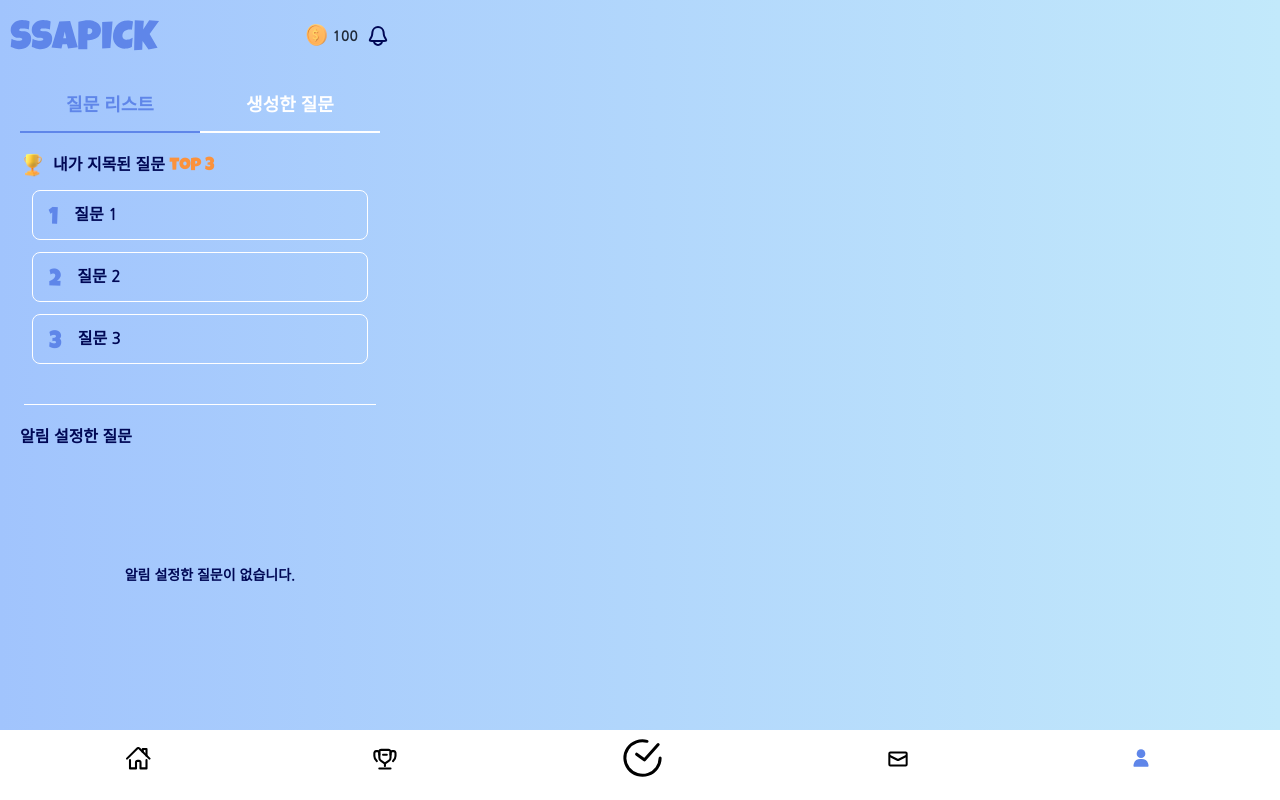
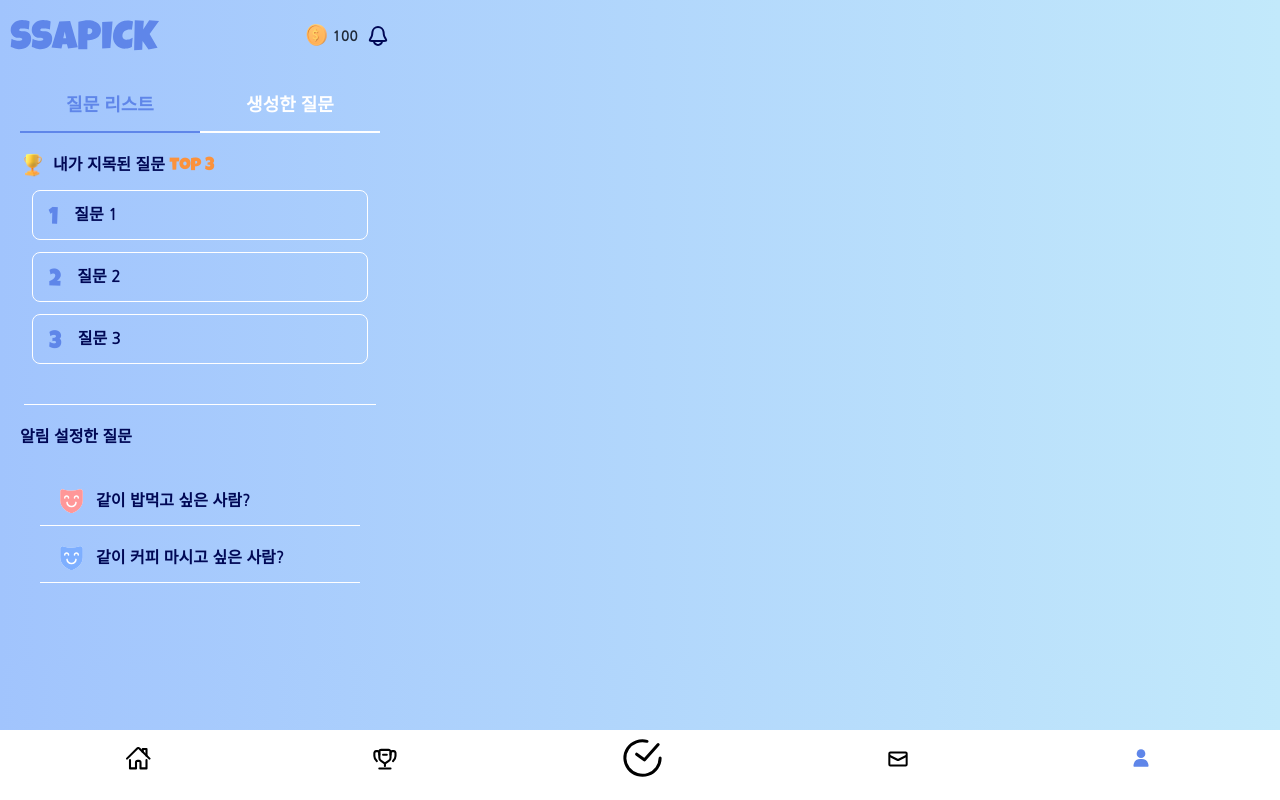
Before and after one commit to rlaehdud1002/SSAPICK, a React (Create React App) app in the folder client/: page /profile/questionlist/questioninfo in a window 1280 px wide. Built offline with nearby package versions, Linux system fonts and the light colour scheme.

Commit message:
[STYLE] 스타일 변경

```diff
--- a/client/src/components/QuestionListPage/AlarmedQuestion.tsx
+++ b/client/src/components/QuestionListPage/AlarmedQuestion.tsx
@@ -1,4 +1,4 @@
-import AlarmedIcon from "icons/AlarmedIcon";
+import UserMaskIcon from "icons/UserMaskIcon";
 
 interface AlarmedQuestionProps {
     // gender: string;
@@ -15,13 +15,8 @@ const AlarmedQuestion = ({ checkedList }: AlarmedQuestionProps) => {
                     return (
                         <div className="flex flex-col">
                             <div className="flex mt-5 ml-5"
-                                key={index}
-                            // className="flex flex-row items-center border border-white rounded-lg m-3 p-2"
-                            >
-                                {/* <span className="luckiest_guy text-color-5F86E9 mx-2 text-2xl pt-2">
-                                    ?
-                                </span> */}
-                                <AlarmedIcon gender={checkedItem.gender} />
+                                key={index}>
+                                <UserMaskIcon checked={true} gen={checkedItem.gender} />
                                 <span className="ml-3">{checkedItem.question}</span>
                             </div>
                             <div className="bg-white h-px w-90 mt-3 mr-5"></div>
@@ -31,7 +26,6 @@ const AlarmedQuestion = ({ checkedList }: AlarmedQuestionProps) => {
                 (
                     <div className='text-center text-sm my-24'>알림 설정한 질문이 없습니다.</div>)}
         </div>
-
     )
 }
 
--- a/client/src/components/QuestionListPage/QuestionInfo.tsx
+++ b/client/src/components/QuestionListPage/QuestionInfo.tsx
@@ -18,8 +18,8 @@ const QuestionInfo = () => {
   ];
 
   const testList = [
-    { question: "같이 밥먹고 싶은 사람?", gender: "여자" },
-    { question: "같이 커피 마시고 싶은 사람?", gender: "남자" },
+    { question: "같이 밥먹고 싶은 사람?", gender: "female" },
+    { question: "같이 커피 마시고 싶은 사람?", gender: "male" },
   ]
 
   return (
@@ -30,7 +30,7 @@ const QuestionInfo = () => {
       <div className="mt-5">
         <span>알림 설정한 질문</span>
         <div className="mb-20">
-          <AlarmedQuestion checkedList={[]} />
+          <AlarmedQuestion checkedList={testList} />
           {/* {[0, 1, 2, 3, 4, 5,6,6].map((index) => (
             <AlarmedQuestion key={index} gender="여자" title="같이 밥먹고 싶은 사람?"/>
           ))} */}
--- a/client/src/icons/UserMaskIcon.tsx
+++ b/client/src/icons/UserMaskIcon.tsx
@@ -1,10 +1,10 @@
 interface UserMaskIconProps {
   gen: string;
   checked?: boolean;
-  fake?: boolean;
+
 }
 
-const UserMaskIcon = ({ gen, checked, fake }: UserMaskIconProps) => {
+const UserMaskIcon = ({ gen, checked }: UserMaskIconProps) => {
   let stroke;
   let fill;
 
--- a/client/src/pages/ModiUserAddInfo.tsx
+++ b/client/src/pages/ModiUserAddInfo.tsx
@@ -33,7 +33,7 @@ const ModiUserAddInfo = () => {
   return <form onSubmit={handleSubmit(onSubmit, onInvalid)}>
   <div className="flex flex-col my-5">
   <div className="ml-10">
-  <h3 style={{ fontSize: 15 }}>추가 정보 입력</h3>
+  <h3 style={{ fontSize: 15 }}>추가 정보 수정</h3>
   <div style={{ fontSize: 11 }}>추후 랜덤 힌트로 사용됩니다.</div>
   <div className="mb-20" style={{ color: "red", fontSize: 10 }}>모든 정보 입력이 필수입니다.</div>
   </div>
--- a/client/src/pages/ModiUserInfo.tsx
+++ b/client/src/pages/ModiUserInfo.tsx
@@ -38,8 +38,8 @@ const ModiUserInfo = () => {
 
   return <form onSubmit={handleSubmit(onSubmit, onInvalid)}>
 
-    <div className="ml-8 my-2">정보 수정</div>
-    <div className="bg-white ml-5 h-0.5 w-24"></div>
+    <h3 className="ml-10 my-5">정보 수정</h3>
+    {/* <div className="bg-white ml-5 h-0.5 w-24"></div> */}
     <div className="flex w-full flex-col justify-center items-center mt-10 space-y-2">
       <div className="mb-10">
         <ProfileCameraIcon setUploadImage={setUploadImage} />
```
